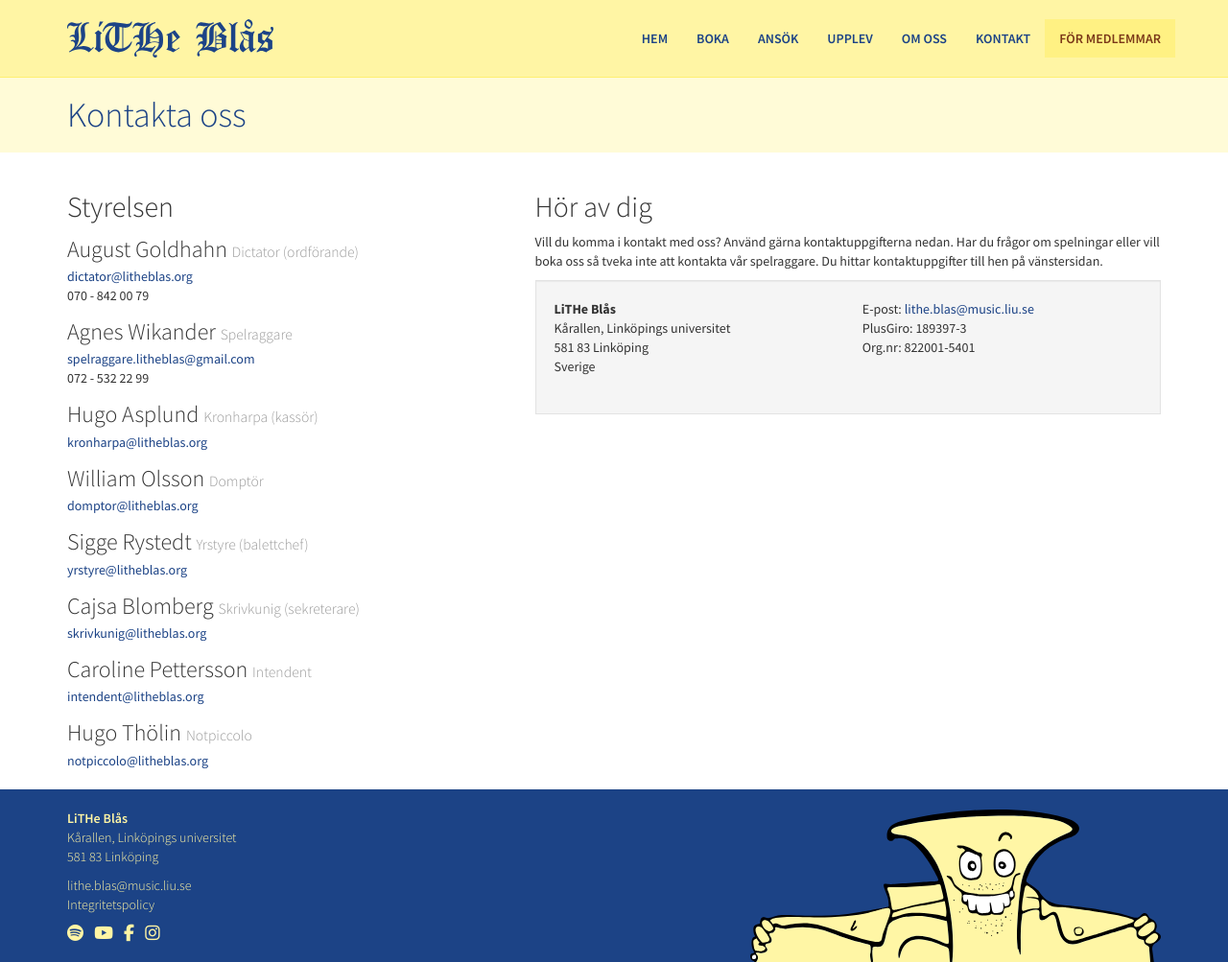
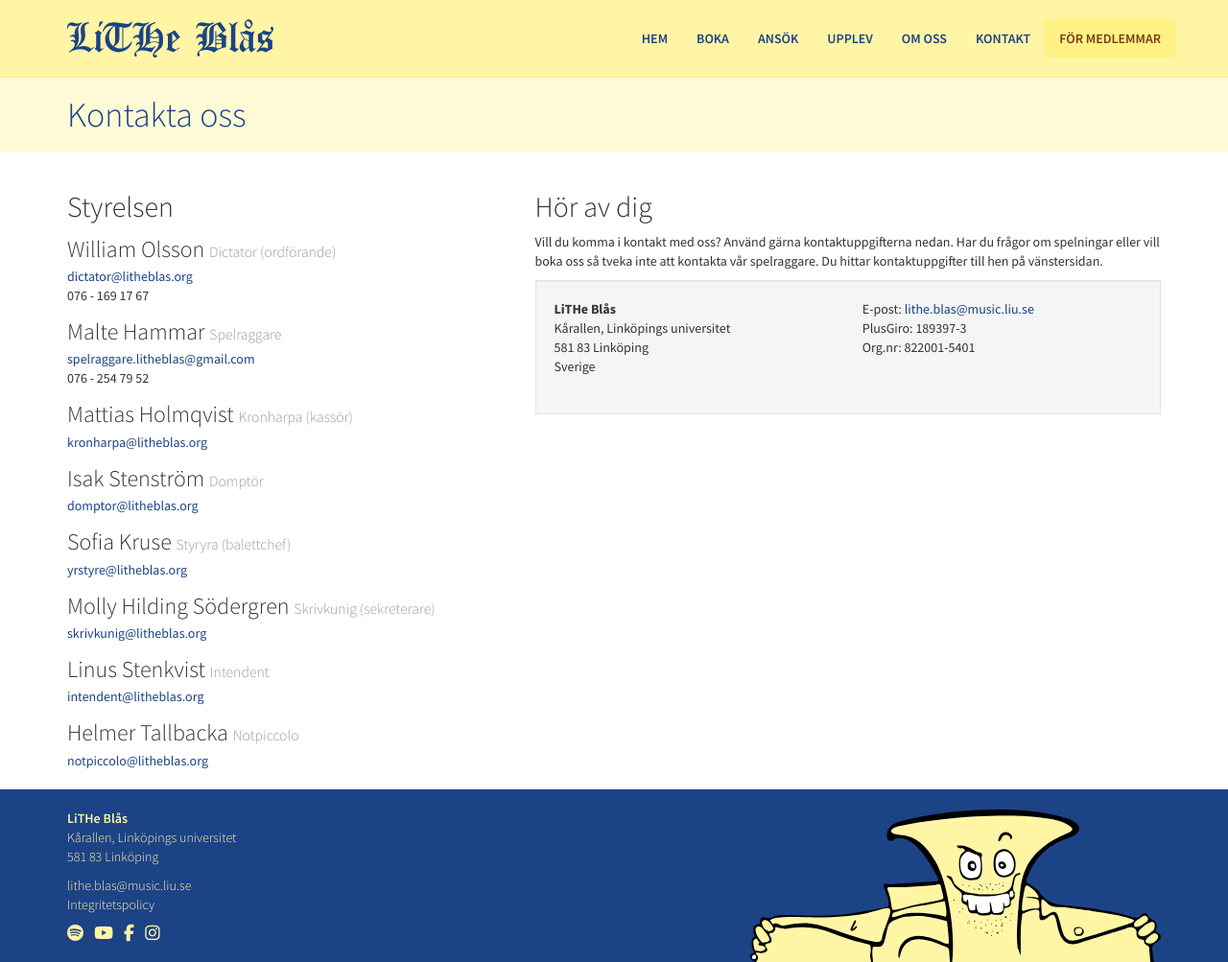
Before and after one commit to litheblas/litheblas.org, a Jekyll site: the page built from _pages/kontakt.md, in a window 1280 px wide and 1003 px high. Shown: the whole window at 96% size. Built offline with Jekyll 4.4.1, drawn with Linux system fonts in a browser that asks for light colours; nearby versions of some CDN libraries.

Commit message:
update board infromation

```diff
--- a/_layouts/contact.html
+++ b/_layouts/contact.html
@@ -16,58 +16,58 @@ layout: default
 
             <div class="media">
                 <div class="media-body">
-                    <h3 class="media-heading">August Goldhahn <small>Dictator (ordförande)</small></h3>
+                    <h3 class="media-heading">William Olsson <small>Dictator (ordförande)</small></h3>
                     <a href="mailto:dictator@litheblas.org">dictator@litheblas.org</a><br>
-                    070 - 842 00 79
+                    076 - 169 17 67
                 </div>
             </div>
 
             <div class="media">
                 <div class="media-body">
-                    <h3 class="media-heading">Agnes Wikander <small>Spelraggare</small></h3>
+                    <h3 class="media-heading">Malte Hammar <small>Spelraggare</small></h3>
                     <a href="mailto:spelraggare.litheblas@gmail.com">spelraggare.litheblas@gmail.com</a><br>
-                    072 - 532 22 99
+                    076 - 254 79 52
                 </div>
             </div>
 
             <div class="media">
                 <div class="media-body">
-                    <h3 class="media-heading">Hugo Asplund <small>Kronharpa (kassör)</small></h3>
+                    <h3 class="media-heading">Mattias Holmqvist <small>Kronharpa (kassör)</small></h3>
                     <a href="mailto:kronharpa@litheblas.org">kronharpa@litheblas.org</a><br>
                 </div>
             </div>
 
             <div class="media">
                <div class="media-body">
-                   <h3 class="media-heading">William Olsson <small>Domptör</small></h3>
+                   <h3 class="media-heading">Isak Stenström <small>Domptör</small></h3>
                    <a href="mailto:domptor@litheblas.org">domptor@litheblas.org</a><br>
                </div>
            </div>
 
            <div class="media">
                <div class="media-body">
-                   <h3 class="media-heading">Sigge Rystedt <small>Yrstyre (balettchef)</small></h3>
-                   <a href="mailto:yrstyre@litheblas.org">yrstyre@litheblas.org</a><br>
+                   <h3 class="media-heading">Sofia Kruse <small>Styryra (balettchef)</small></h3>
+                   <a href="mailto:yrstyra@litheblas.org">yrstyre@litheblas.org</a><br>
                 </div>
             </div>
 
             <div class="media">
                 <div class="media-body">
-                    <h3 class="media-heading">Cajsa Blomberg <small>Skrivkunig (sekreterare)</small></h3>
+                    <h3 class="media-heading">Molly Hilding Södergren <small>Skrivkunig (sekreterare)</small></h3>
                     <a href="mailto:skrivkunig@litheblas.org">skrivkunig@litheblas.org</a><br>
                 </div>
             </div>
 
             <div class="media">
                 <div class="media-body">
-                    <h3 class="media-heading">Caroline Pettersson <small>Intendent</small></h3>
+                    <h3 class="media-heading">Linus Stenkvist <small>Intendent</small></h3>
                     <a href="mailto:intendent@litheblas.org">intendent@litheblas.org</a><br>
                 </div>
             </div>
 
             <div class="media">
                 <div class="media-body">
-                    <h3 class="media-heading">Hugo Thölin <small>Notpiccolo</small></h3>
+                    <h3 class="media-heading">Helmer Tallbacka <small>Notpiccolo</small></h3>
                     <a href="mailto:notpiccolo@litheblas.org">notpiccolo@litheblas.org</a><br>
                 </div>
             </div>
```
